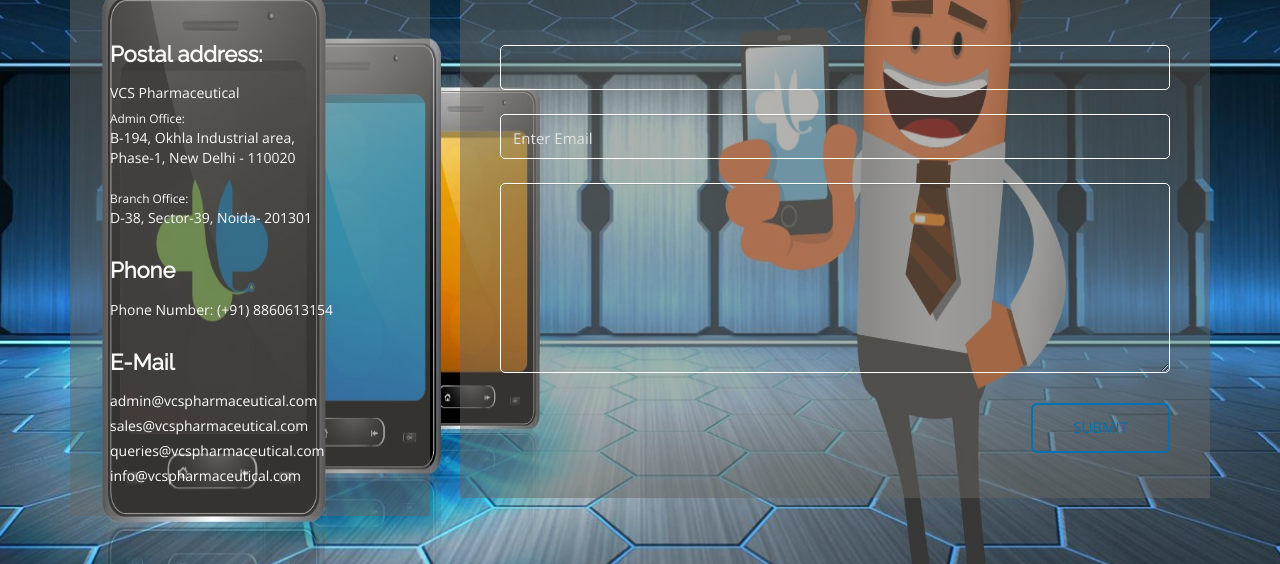
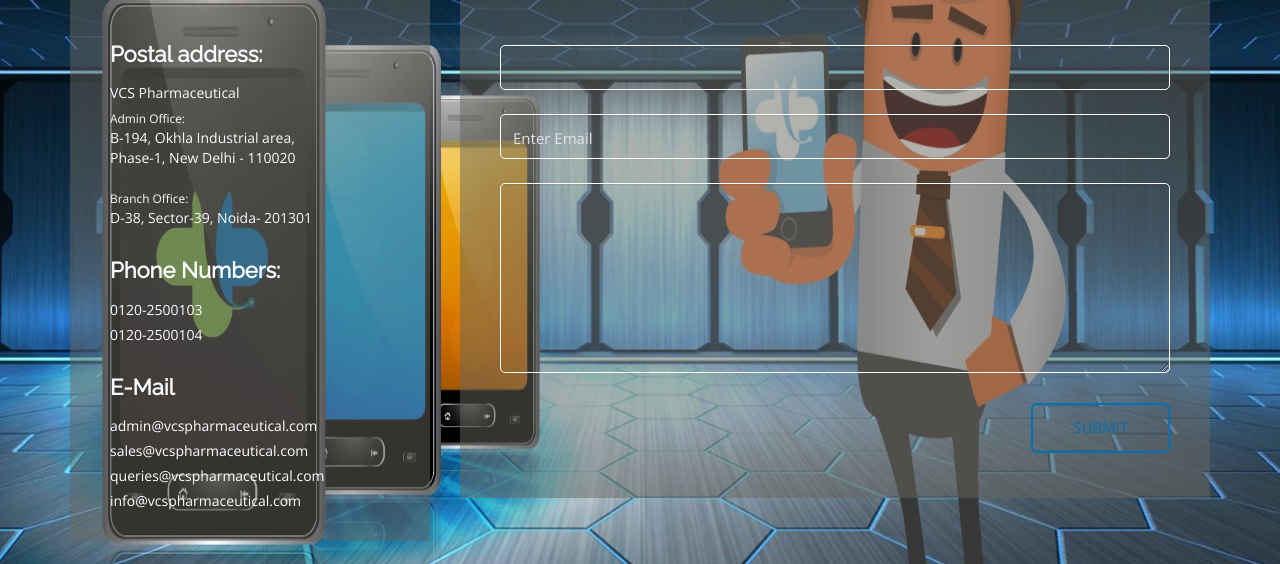
Before and after one commit to avj2352/VCSPharma_production, a plain HTML site: page index.html in a window 1280 px wide. Shown: the part 3272-3836 px from the top of the page. Drawn offline with nearby package versions, Linux system fonts and the light colour scheme.

Commit message:
Updated contact us numbers

```diff
--- a/index.html
+++ b/index.html
@@ -306,8 +306,9 @@
                 </p>
               </address>
               <address class="single-address">
-                <h4>Phone</h4>
-                <p>Phone Number: (+91) 8860613154</p>
+                <h4>Phone Numbers:</h4>
+                <p>0120-2500103</p>
+                <p>0120-2500104</p>
               </address>
               <address class="single-address">
                 <h4>E-Mail</h4>
```
